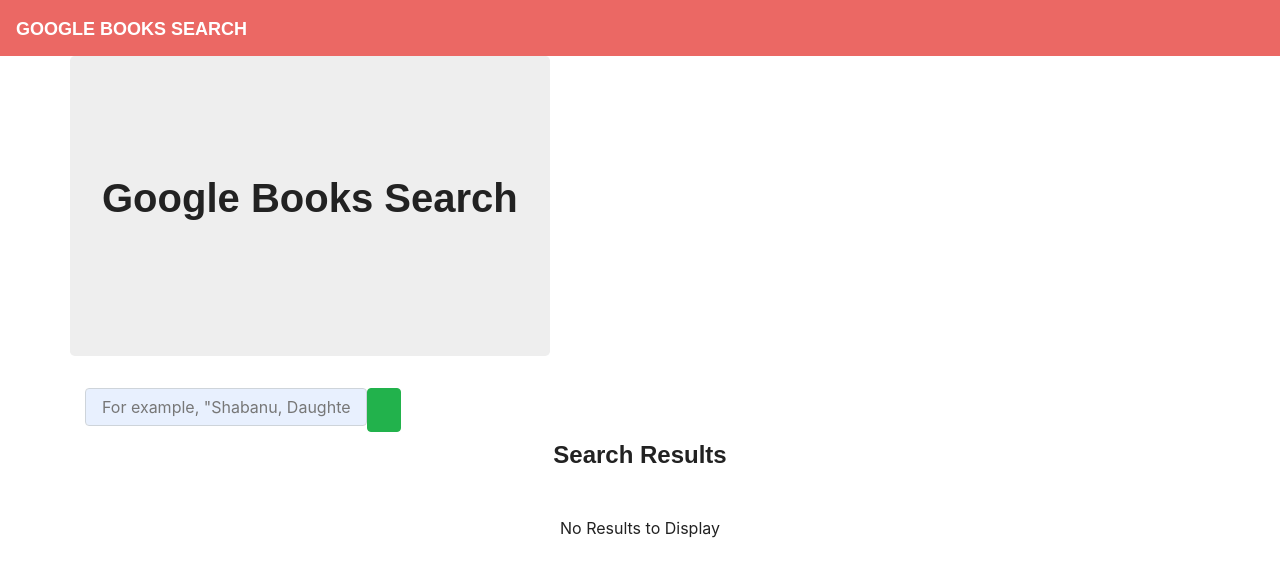
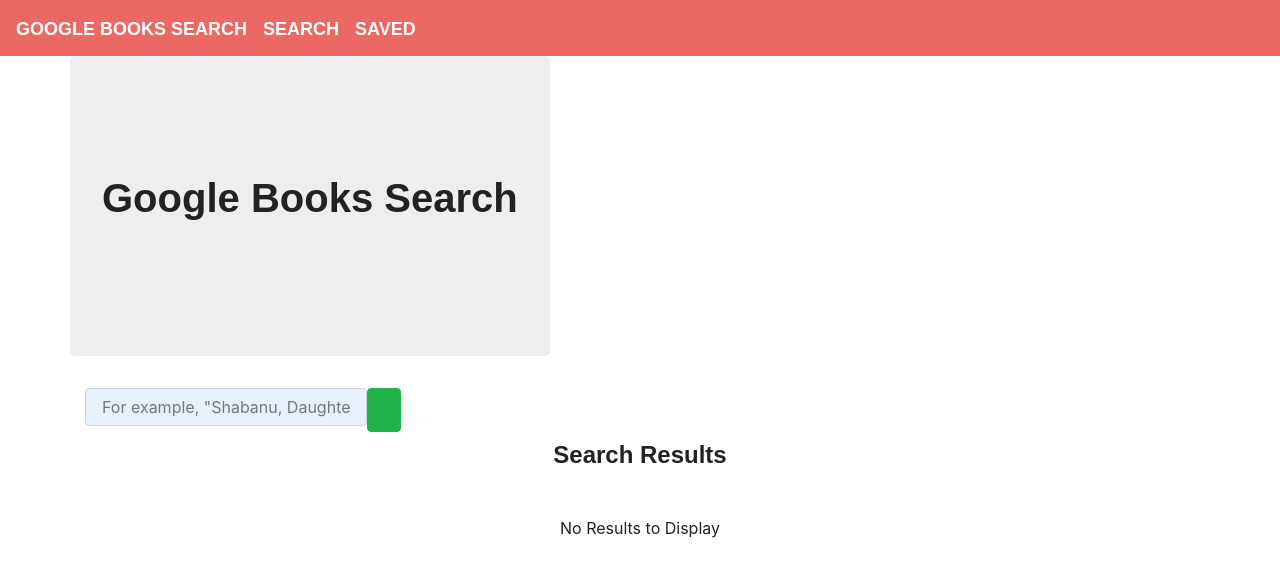
Before and after one commit to danachen99/google-books-search, a React (Create React App) app in the folder client/: page / in a window 1280 px wide. Shown: the top 576 px of the page. Built offline with nearby package versions, Linux system fonts and the light colour scheme; a web font is replaced by a local one.

Commit message:
fixed navbar

```diff
--- a/client/src/components/Nav/Nav.js
+++ /dev/null
@@ -1,13 +0,0 @@
-import React from "react";
-
-function Nav() {
-  return (
-    <nav className="navbar navbar-expand-lg navbar-dark bg-primary">
-      <a className="navbar-brand" href="/">
-        Google Books Search
-      </a>
-    </nav>
-  );
-}
-
-export default Nav;
--- a/client/src/components/Nav/index.js
+++ b/client/src/components/Nav/index.js
@@ -1 +1,21 @@
-export { default } from "./Nav";
+import React from 'react'
+
+function Nav() {
+
+  return (
+    <nav className="navbar navbar-expand-lg navbar-dark bg-primary">
+      <a className="navbar-brand" href="/">
+        Google Books Search
+      </a>
+      <a className="navbar-brand" href="/search">
+        Search
+      </a>
+      <a className="navbar-brand" href="/saved">
+        Saved
+      </a>
+
+    </nav>
+  );
+}
+
+export default Nav;
--- a/package.json
+++ b/package.json
@@ -24,6 +24,7 @@
     "dotenv": "^8.2.0",
     "express": "^4.16.3",
     "if-env": "^1.0.4",
-    "mongoose": "^5.3.16"
+    "mongoose": "^5.3.16",
+    "react-router-dom": "^5.1.2"
   }
 }
```
Also changed, not shown: 1 other file (tests, documents, lock files or other folders).
